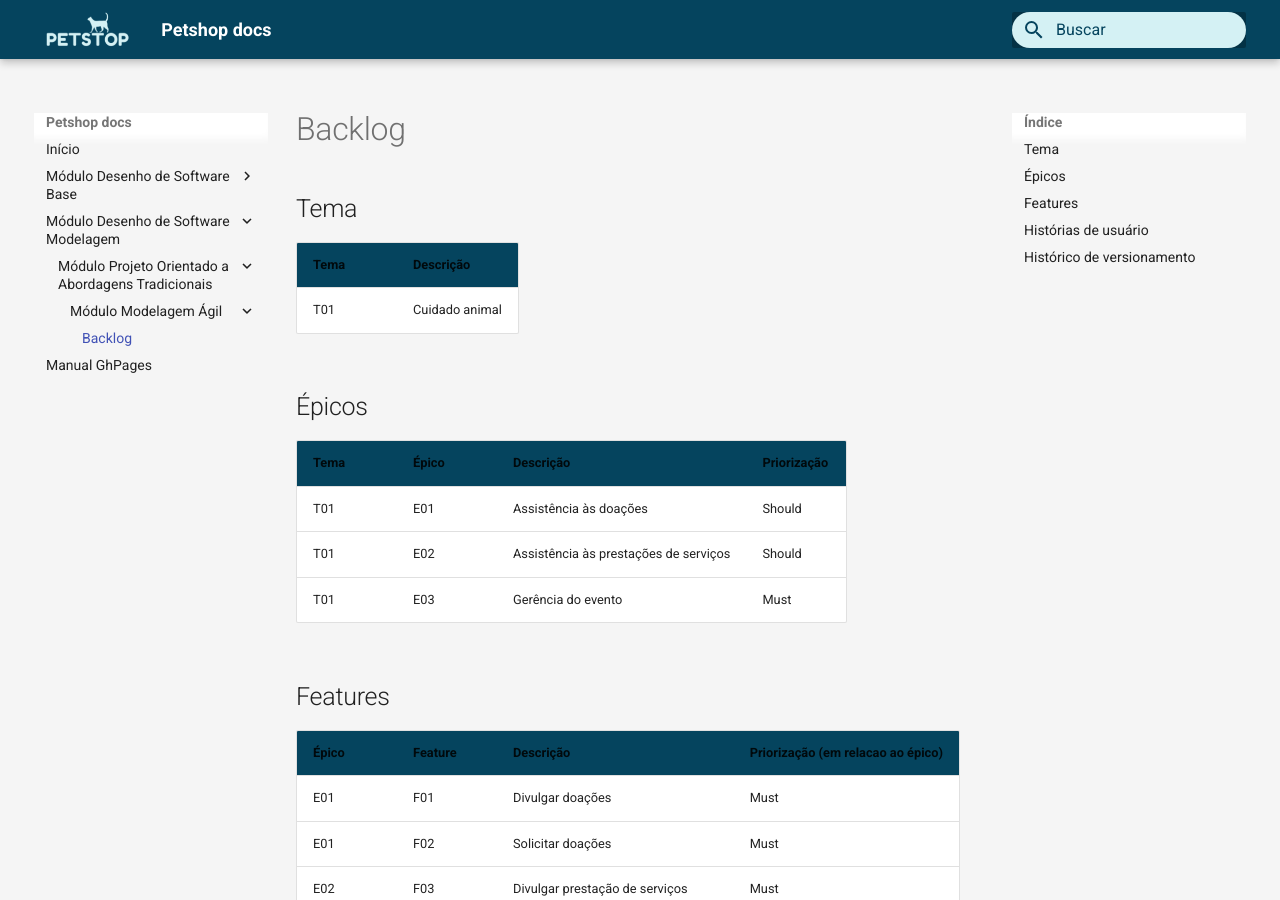
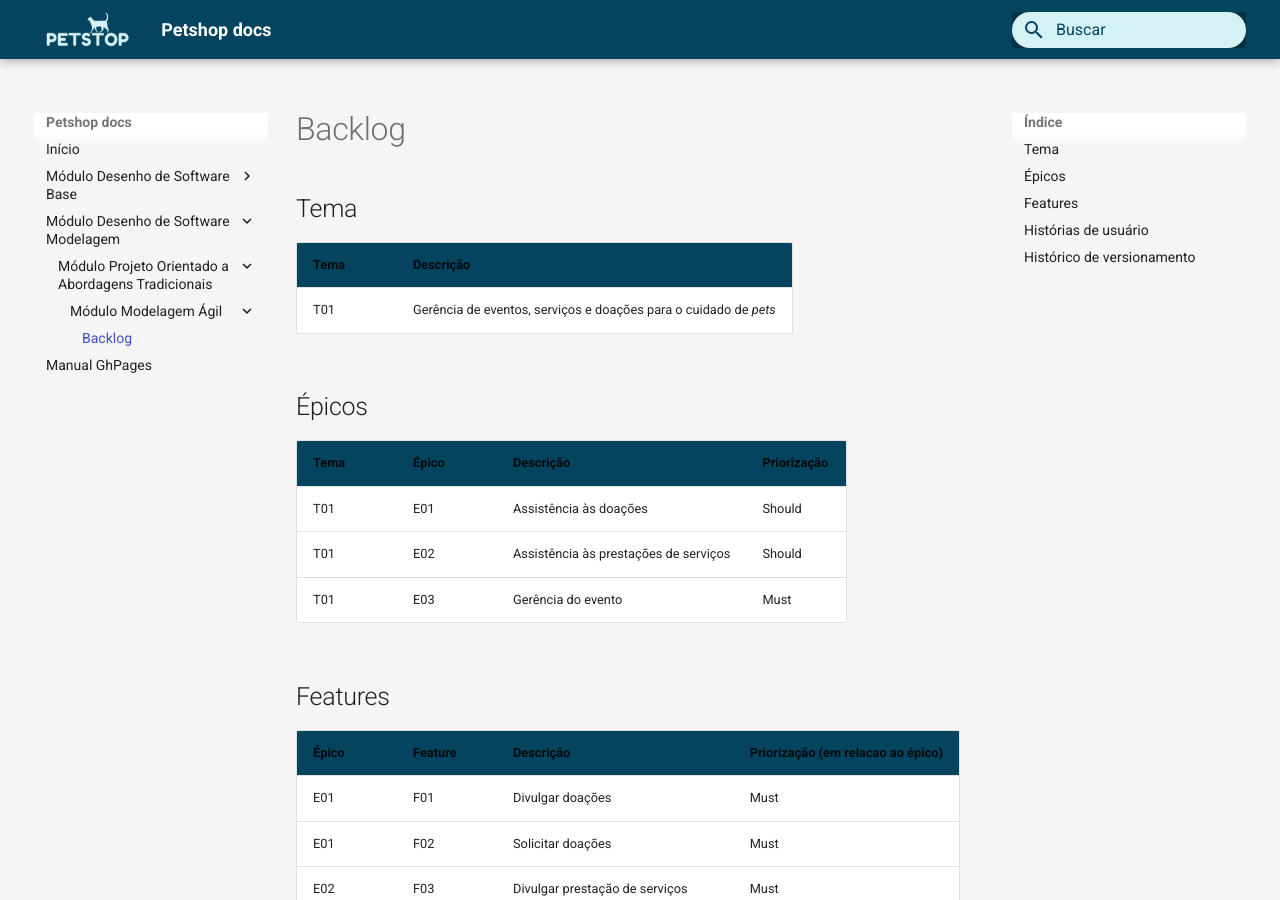
Before and after one commit to UnBArqDsw2021-1/2021.1_G3_PetStop_docs, an MkDocs documentation site: the page built from docs/backlog/backlog.md, in a window 1280 px wide and 900 px high. Built offline with MkDocs 1.6.1 and Material for MkDocs 9.7.7, drawn with Linux system fonts in a browser that asks for light colours; some of the changed text lies outside the part shown.

Commit message:
backlog revision

```diff
--- a/docs/backlog/backlog.md
+++ b/docs/backlog/backlog.md
@@ -4,7 +4,7 @@
 
 | Tema | Descrição |
 | --- | ---|
-| T01 | Cuidado animal |
+| T01 |  Gerência de eventos, serviços e doações para o cuidado de *pets* |
 
 ## Épicos
 
```
Also changed, not shown: other parts of docs/backlog/backlog.md (+1 -0 lines).
